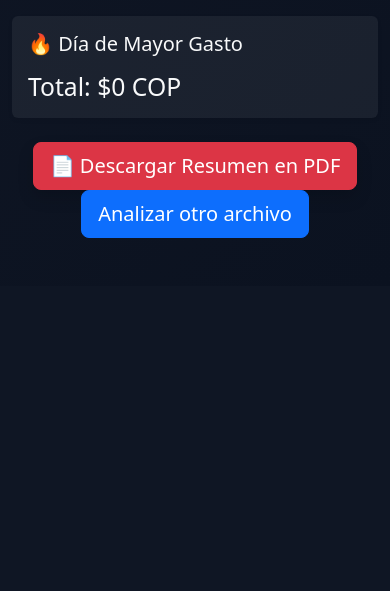
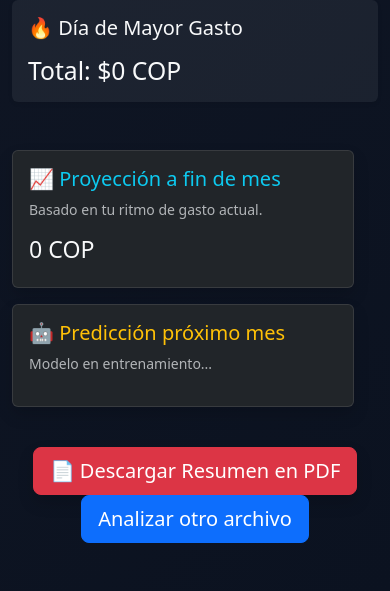
Before and after one commit to juanexzedh/analizador-gastos-web, a Flask app: template templates/resultado.html in a window 390 px wide. Shown: the part 808-1399 px from the top of the page. Before the commit the page ends 1046 px from the top, so only its background shows below. Run offline with Flask 3, Linux system fonts and the light colour scheme; the template is opened without the code that fills it, so the values that code supplies are empty.

Commit message:
Se añade el predictor a resultados.html con la prediccion ya generada

```diff
--- a/app.py
+++ b/app.py
@@ -70,7 +70,7 @@ def analizar():
         lista_movimientos = df.to_dict(orient='records')
         guardar_gastos(lista_movimientos, periodo)
 
-        # Calculos para el Dashboard
+        # DATOS PARA DASHBOARD-----------------
         total_gastos = calcular_total(df)
         total_ingresos = calcular_total_ingresos(df)
         ahorrado = total_ingresos - total_gastos
@@ -78,7 +78,7 @@ def analizar():
         supero_presupuesto = verificar_presupuesto(total_gastos, float(presupuesto))
         semaforo = calcular_semaforo(total_gastos, total_ingresos)
 
-        # Para calcular el dia con mas gasto
+        # CALCULAR DIA CON MAS GASTO-----------
         df['fecha'] = pd.to_datetime(df['fecha'], dayfirst=True, errors='coerce')
         df['Dia_Semana'] = df['fecha'].dt.day_name()
         dias_espanol = {
@@ -91,6 +91,16 @@ def analizar():
         gastos_por_dia = gastos.groupby('Dia_Semana')['monto'].sum()
         dia_pico = gastos_por_dia.idxmax()
         monto_pico = gastos_por_dia.max()
+
+        # PREDICCION------------------------------
+        hoy = datetime.now()
+        dia_actual = hoy.day
+        # monthrange devuelve una tupla, el indice [1] da los dias del mes
+        dias_en_mes = calendar.monthrange(hoy.year, hoy.month)[1]
+
+        proyeccion = proyectar_cierre(df, dia_actual, dias_en_mes)
+        historial = obtener_resumen_periodos()
+        prediccion_ml = predecir_proximo_mes(historial)
 
     except Exception as e:
         flash(f"Error procesando el archivo: {str(e)}")
@@ -111,7 +121,9 @@ def analizar():
         semaforo=semaforo,
         dia_pico=dia_pico,
         monto_pico=monto_pico,
-        ahorrado=ahorrado
+        ahorrado=ahorrado,
+        proyeccion=proyeccion,
+        prediccion_ml=prediccion_ml
     )
 
 
--- a/templates/resultado.html
+++ b/templates/resultado.html
@@ -37,7 +37,7 @@
         <div class="row g-3 mb-3">
 
             <!-- Ingresos -->
-            <div class="col-12 col-md-6">
+            <div class="col-12 col-md-4">
                 <div class="card shadow-sm border-0 h-100">
                     <div class="card-body">
                         <div class="d-flex align-items-center justify-content-between">
@@ -50,7 +50,7 @@
             </div>
 
             <!-- Gastos -->
-            <div class="col-12 col-md-6">
+            <div class="col-12 col-md-4">
                 <div class="card shadow-sm border-0 h-100">
                     <div class="card-body">
                         <div class="d-flex align-items-center justify-content-between">
@@ -63,7 +63,7 @@
             </div>
 
             <!-- Ahorrado -->
-             <div class="col-md-4 mb-3">
+             <div class="col-12 col-md-4">
                 <div class="card bg-dark border-success text-light shadow h-100">
                     <div class="card-body text-center">
                         <h6 class="text-muted">💰 Ahorrado (Sin gastar)</h6>
@@ -141,7 +141,38 @@
             </div>
         </div>
 
-        <!-- Boton para regresar a la pagina principal -->
+        <div class="row mt-4">
+
+    <div class="row mt-4">
+        <!-- Proyeccion del mes actual -->
+        <div class="col-md-6 mb-3">
+            <div class="card bg-dark border-info text-light shadow h-100">
+                <div class="card-body">
+                    <h5 class="card-title text-info">📈 Proyección a fin de mes</h5>
+                    <p class="text-muted small">Basado en tu ritmo de gasto actual.</p>
+                    <h3>{{ proyeccion | cop }}</h3>
+                </div>
+            </div>
+        </div>
+
+        <!-- Prediccion ML siguiente mes -->
+        <div class="col-md-6 mb-3">
+            <div class="card bg-dark border-warning text-light shadow h-100">
+                <div class="card-body">
+                    <h5 class="card-title text-warning">🤖 Predicción próximo mes</h5>
+
+                    {% if prediccion_ml.estado == 'exito' %}
+                        <p class="text-muted small">Cálculo de Machine Learning basado en tu historial.</p>
+                        <h3>{{ prediccion_ml.prediccion | cop }}</h3>
+                    {% else %}
+                        <p class="text-muted small">Modelo en entrenamiento...</p>
+                        <p class="text-danger mb-0">{{ prediccion_ml.mensaje }}</p>
+                    {% endif %}
+                </div>
+            </div>
+        </div>
+    </div>
+
         <div class="text-center mt-4">
             <a href="{{ url_for('descargar_pdf', periodo=periodo) }}" class="btn btn-danger btn-lg shadow">
                 📄 Descargar Resumen en PDF
```
Also changed, not shown: data/gastos.db.
